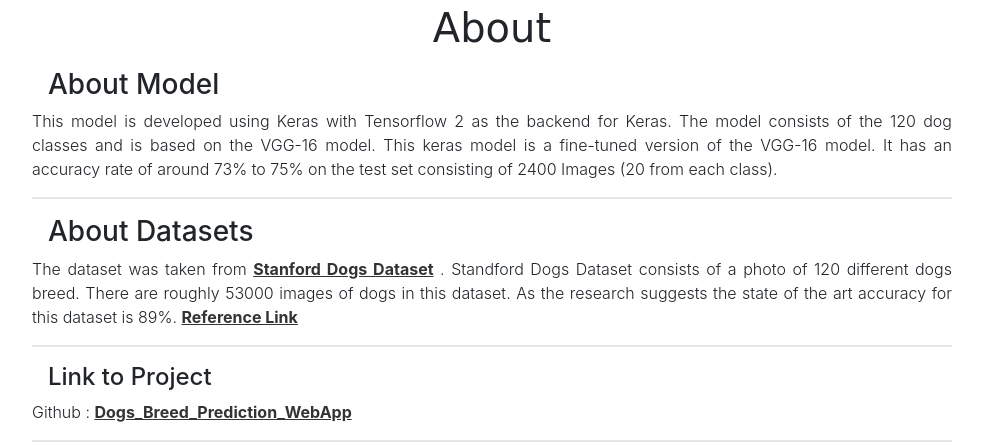
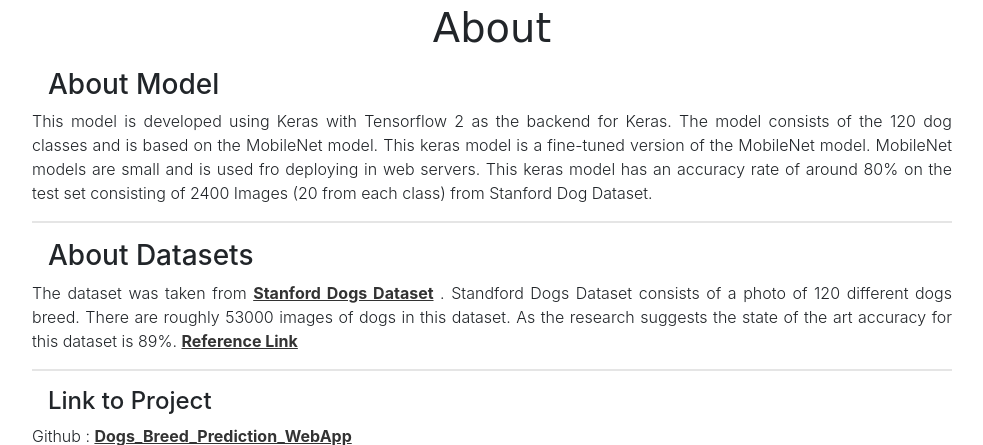
Before and after one commit to iambpn/Dogs_Breed_Prediction_WebApp, a Flask app: page /about in a window 1280 px wide. Shown: the part 45-490 px from the top of the page, without its empty margins (148-1131 px from the left). Run offline with Flask 2, Linux system fonts and the light colour scheme; some libraries are stand-ins or nearby versions; some web fonts are replaced.

Commit message:
Update about.html

```diff
--- a/templates/Prediction/about.html
+++ b/templates/Prediction/about.html
@@ -10,8 +10,11 @@
     <div class="col-md-10">
       <h3 class="font-inherit pl-3">About Model</h3>
       <p class="text-justify font-weight-light">
-        This model is developed using Keras with Tensorflow 2 as the backend for Keras. The model consists of the 120 dog classes and is based on the VGG-16 model. This keras model is a fine-tuned
-        version of the VGG-16 model. It has an accuracy rate of around 73% to 75% on the test set consisting of 2400 Images (20 from each class).
+        This model is developed using Keras with Tensorflow 2 as the backend for Keras.
+        The model consists of the 120 dog classes and is based on the MobileNet model.
+        This keras model is a fine-tuned version of the MobileNet model.
+        MobileNet models are small and is used fro deploying in web servers.
+        This keras model has an accuracy rate of around 80% on the test set consisting of 2400 Images (20 from each class) from Stanford Dog Dataset.
       </p>
       <hr />
       <h3 class="font-inherit pl-3">About Datasets</h3>
```
